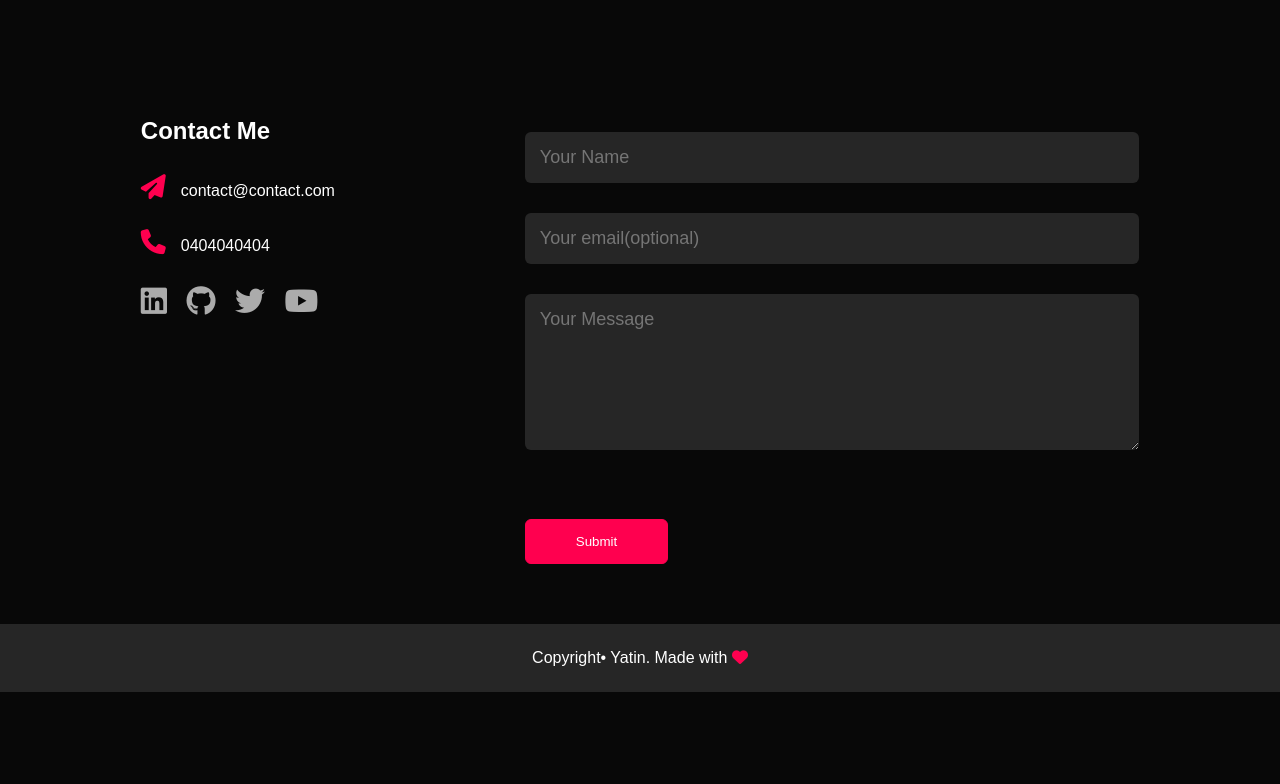
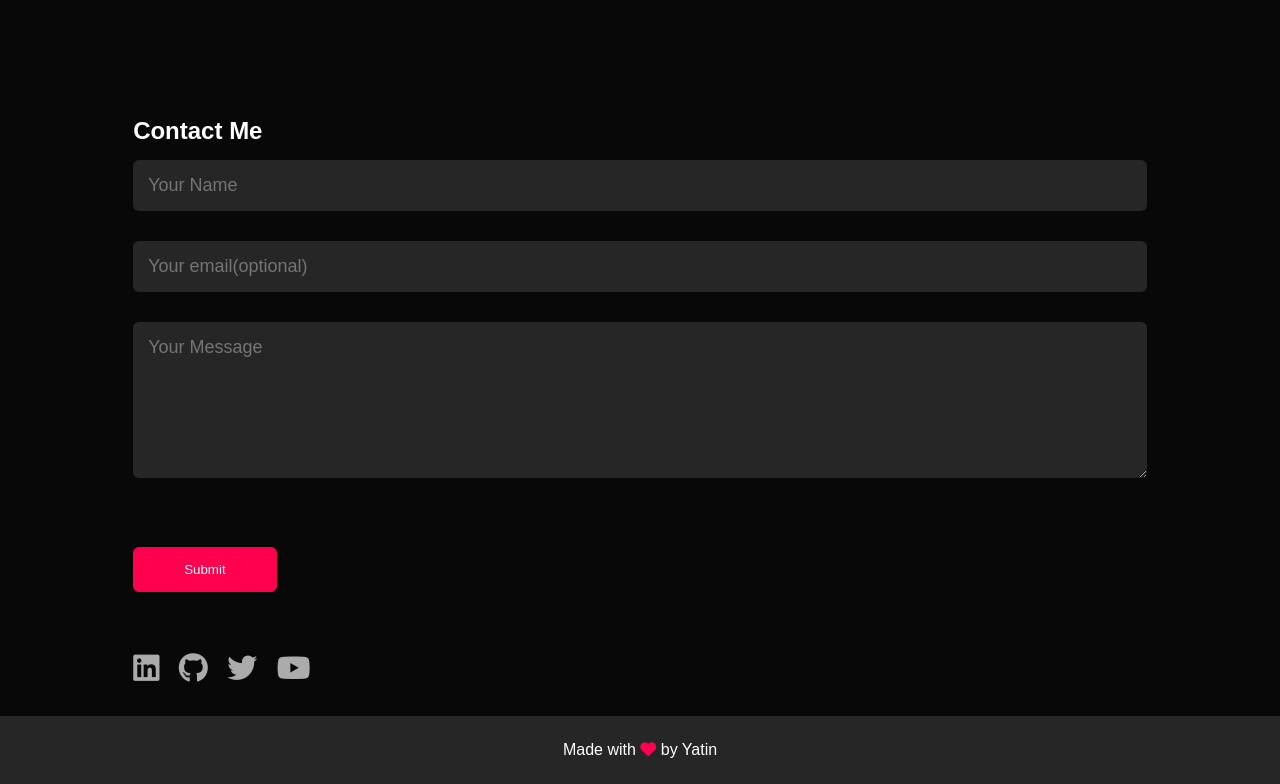
Before and after one commit to prgrmr-yn/profolio, a plain HTML site: page index.html in a window 1280 px wide. Shown: the part 3103-3887 px from the top of the page. Before the commit the page ends 3795 px from the top, so only its background shows below. Drawn offline with Linux system fonts and the light colour scheme.

Commit message:
form is done

```diff
--- a/index.html
+++ b/index.html
@@ -181,10 +181,15 @@
   <div id="contact">
     <div class="container">
       <div class="row">
-        <div class="contact-left">
+        <div class="contact-right">
           <h2 class="sub-title">Contact Me</h2>
-          <p><i class="fa-solid fa-paper-plane"></i>contact@contact.com</p>
-          <p><i class="fa-solid fa-phone"></i>0404040404</p>
+          <form name="submit-to-google-sheet">
+            <input id="name" type="text" name="Name" placeholder="Your Name" required>
+            <input id="email" type="email" name="Email" placeholder="Your email(optional)">
+            <textarea id="message" name="Message" rows="6" placeholder="Your Message"></textarea>
+            <button type="submit" class="btn btn2">Submit</button>
+          </form>
+          <span id="msg"></span>
           <div class="social-icons">
             <a href="#">
               <i class="fa-brands fa-linkedin"></i>
@@ -200,19 +205,11 @@
             </a>
           </div>
         </div>
-        <div class="contact-right">
-          <form name="submit-to-google-sheet">
-            <input type="text" name="Name" placeholder="Your Name" required>
-            <input type="email" name="Email" placeholder="Your email(optional)">
-            <textarea name="Message" rows="6" placeholder="Your Message"></textarea>
-            <button type="submit" class="btn btn2">Submit</button>
-          </form>
-          <span id="msg"></span>
-        </div>
+
       </div>
     </div>
     <div class="copyright">
-      <p>Copyright• Yatin. Made with <i class="fa-solid fa-heart"></i></p>
+      <p>Made with <i class="fa-solid fa-heart"></i> by Yatin</p>
     </div>
   </div>
 
--- a/main.js
+++ b/main.js
@@ -29,6 +29,9 @@ function closeMenu() {
 const scriptURL = 'https://script.google.com/macros/s/AKfycbw6hGm-IYpYdpKCNOJtxmvBfYzNAUSUZsgptJ2dpy409r9kUZynMAbphso0rVEqouZb/exec'
 const form = document.forms['submit-to-google-sheet']
 const msg= document.getElementById('msg')
+const inputFields = document.getElementsByName('input')
+console.log(inputFields);
+console.log('hi');
 
 form.addEventListener('submit', e => {
   e.preventDefault()
@@ -38,7 +41,6 @@ form.addEventListener('submit', e => {
       setTimeout(() => {
         msg.textContent='';
       }, 5000)
-      form.reset()
     })
     .catch(error => console.error('Error!', error.message))
 });
--- a/styles.css
+++ b/styles.css
@@ -296,26 +296,13 @@ nav ul li a:hover::after{
 
 
 /* ----------contact----------- */
-.contact-left{
-  flex-basis: 35%;
+
+.contact-right{
+  flex-basis: 99%;
 }
 
-.contact-right{
-  flex-basis: 60%;
-}
-
-.contact-left h2{
+.contact-right h2{
   font-size: 24px;
-}
-
-.contact-left p{
-  margin-top: 30px;
-}
-
-.contact-left p i{
-  color: #ff004f;
-  margin-right: 15px;
-  font-size: 25px;
 }
 
 .social-icons{
@@ -452,7 +439,7 @@ nav .fa-solid{
     margin-right: 20px;
   }
 
-  .contact-left, .contact-right{
+  .contact-right{
     flex-basis: 100%;
   }
 
```
